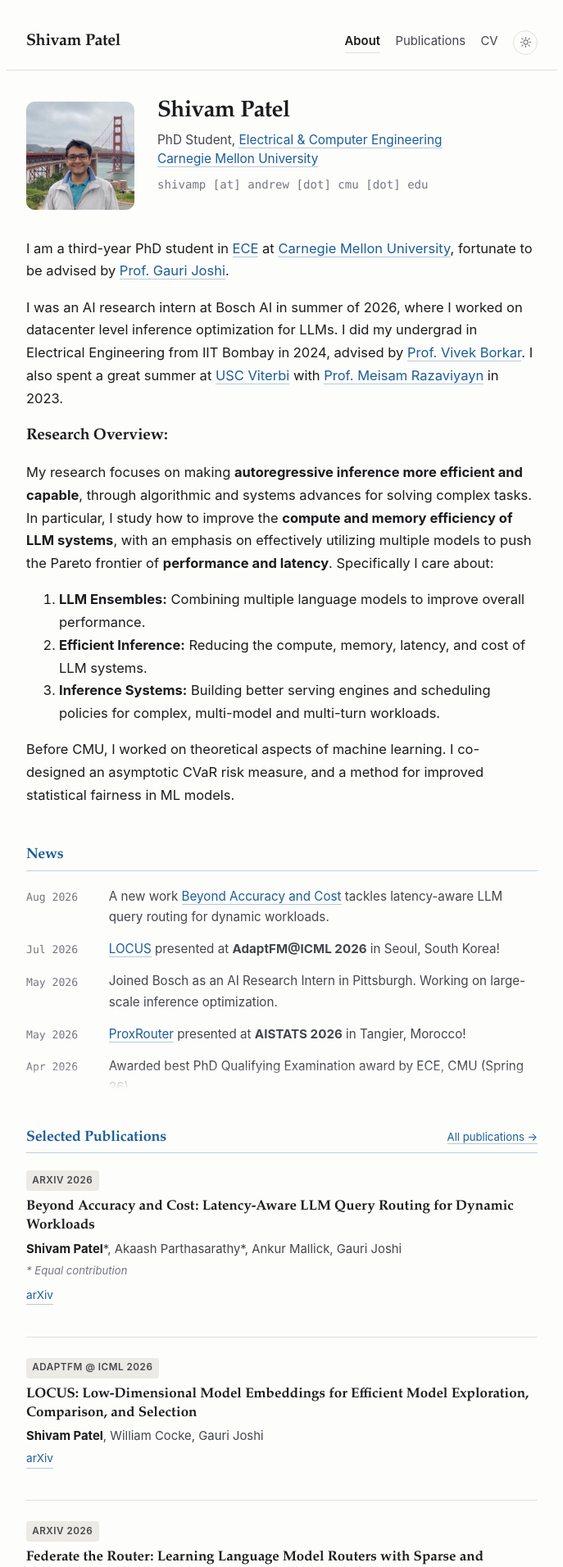
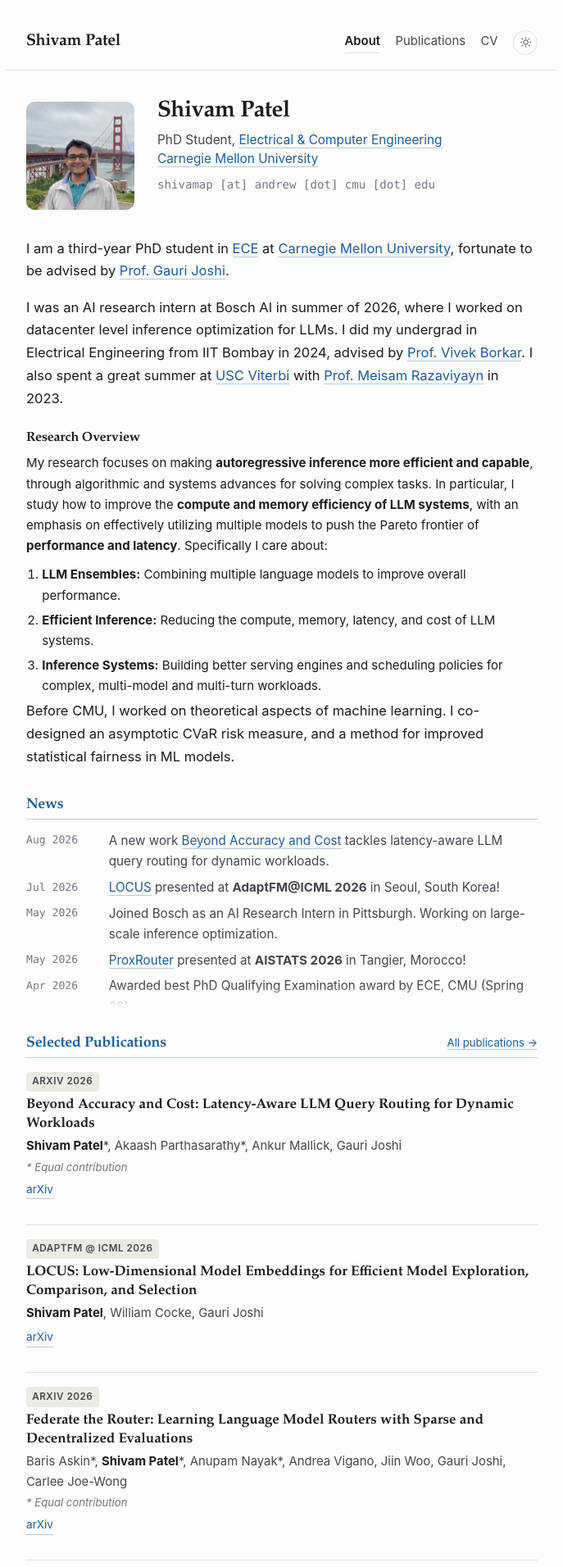
Before and after one commit to patel-shivam/patel-shivam.github.io, a Jekyll site: the page built from index.md, in a window 1280 px wide. Shown: the top 1912 px of the page at 82% size, without its empty margins (296-983 px from the left). Built offline with Jekyll 4.4.1, drawn with Linux system fonts in a browser that asks for light colours; some of the changed text lies outside the part shown.

Commit message:
Correct email, drop GitHub footer link, tighten homepage spacing
- Email is shivamap@andrew.cmu.edu, corrected in the contact line, the footer
  mailto and the site config
- Remove the GitHub link from the footer
- Awards list is now compact and scrolls, matching the news list
- Reduce padding inside publication entries on both the homepage and
  /publications, and the gaps between news items
- Pull section rules closer to the surrounding content
- Set the research overview a notch smaller as supporting detail

Co-Authored-By: Claude Opus 5 <noreply@anthropic.com>
Claude-Session: https://claude.ai/code/session_016zpS9cH7qZsbhLngH4iYxp

```diff
--- a/_config.yml
+++ b/_config.yml
@@ -17,16 +17,14 @@ author:
   department: Electrical & Computer Engineering
   affiliation: Carnegie Mellon University
   affiliation_url: https://www.ece.cmu.edu
-  email: shivamp [at] andrew [dot] cmu [dot] edu
+  email: shivamap [at] andrew [dot] cmu [dot] edu
   photo: /assets/img/social-card.jpg
 
 links:
   - name: Email
-    url: "mailto:shivamp@andrew.cmu.edu"
+    url: "mailto:shivamap@andrew.cmu.edu"
   - name: Google Scholar
     url: "https://scholar.google.co.in/citations?user=-842QRIAAAAJ&hl=en"
-  - name: GitHub
-    url: "https://github.com/patel-shivam"
   - name: CV
     url: "/files/CV_current.pdf"
 
--- a/assets/css/style.css
+++ b/assets/css/style.css
@@ -703,3 +703,53 @@ h2.section {
 .copy-btn.ok { color: #fff; background: var(--accent); border-color: var(--accent); }
 :root[data-theme="dark"] .copy-btn.ok { color: #10151b; }
 .bibtex { padding-right: 4.5rem; }
+
+/* ══ Homepage density ══════════════════════════════════════════════════
+   Tightens the vertical rhythm: less air around section rules, between
+   news items, inside publication entries, and in the awards list. */
+
+/* Section rules sit closer to the content on both sides. */
+h2.section {
+  margin: 2.1rem 0 .8rem;
+  padding-bottom: .35rem;
+}
+.paper h2.section { margin-top: 2.5rem; }
+
+/* News: tighter rows. */
+.news { max-height: 13.5rem; }
+.news dl { gap: 0 .9rem; }
+.news dd { margin-bottom: .38rem; }
+.news dt { padding-top: .1rem; }
+
+/* Publications: less padding per entry, on both the homepage and /publications. */
+.pub { padding-bottom: .85rem; margin-bottom: .85rem; }
+.pub .venue { margin-bottom: .3rem; }
+.pub .title { margin-bottom: .18rem; }
+.pub .authors { margin-bottom: .1rem; }
+.pub .note { margin-bottom: .28rem; }
+.pub .actions { margin-top: .3rem; }
+
+/* Experience / awards rows. */
+.stack > li { padding: .4rem 0; }
+.stack.compact > li { padding: .3rem 0; font-size: .92rem; }
+.stack.compact .what strong { display: inline; }
+.stack.compact .what span { display: block; font-size: .85rem; }
+
+/* Awards scrolls like the news list rather than running down the page. */
+.stack.scroller {
+  max-height: 11rem;
+  overflow-y: auto;
+  padding-right: .4rem;
+  -webkit-mask-image: linear-gradient(to bottom, #000 86%, transparent 100%);
+          mask-image: linear-gradient(to bottom, #000 86%, transparent 100%);
+}
+
+/* Research overview reads as supporting detail, so set it a notch smaller. */
+.overview-head {
+  font-size: 1rem;
+  margin: 1.5rem 0 .5rem;
+}
+.overview { font-size: .94rem; }
+.overview p { margin-bottom: .6rem; }
+.overview ol { padding-left: 1.2rem; margin: 0; }
+.overview li { margin-bottom: .3rem; }
--- a/index.md
+++ b/index.md
@@ -12,7 +12,7 @@ description: >-
       <span>PhD Student, <a href="https://www.ece.cmu.edu">Electrical &amp; Computer Engineering</a></span>
       <span class="inst"><a href="https://www.cmu.edu">Carnegie Mellon University</a></span>
     </p>
-    <p class="contact">shivamp [at] andrew [dot] cmu [dot] edu</p>
+    <p class="contact">shivamap [at] andrew [dot] cmu [dot] edu</p>
   </div>
 </div>
 
@@ -22,12 +22,16 @@ I am a third-year PhD student in [ECE](https://www.ece.cmu.edu) at [Carnegie Mel
 I was an AI research intern at Bosch AI in summer of 2026, where I worked on datacenter level inference optimization for LLMs. I did my undergrad in Electrical Engineering from IIT Bombay in 2024, advised by [Prof. Vivek Borkar](https://en.wikipedia.org/wiki/Vivek_Borkar). I also spent a great summer at [USC Viterbi](https://viterbischool.usc.edu) with [Prof. Meisam Razaviyayn](https://sites.usc.edu/razaviyayn/) in 2023.
 
 
-### Research Overview:
+<h3 class="overview-head">Research Overview</h3>
+
+<div class="overview" markdown="1">
 My research focuses on making **autoregressive inference more efficient and capable**, through algorithmic and systems advances for solving complex tasks. In particular, I study how to improve the **compute and memory efficiency of LLM systems**, with an emphasis on effectively utilizing multiple models to push the Pareto frontier of **performance and latency**. Specifically I care about:
 1. **LLM Ensembles:** Combining multiple language models to improve overall performance.
 2. **Efficient Inference:** Reducing the compute, memory, latency, and cost of LLM systems.
 3. **Inference Systems:** Building better serving engines and scheduling policies for complex, multi-model and multi-turn workloads.
 
+
+</div>
 
 Before CMU, I worked on theoretical aspects of machine learning. I co-designed an asymptotic CVaR risk measure, and a method for improved statistical fairness in ML models.
 
@@ -70,7 +74,7 @@ Before CMU, I worked on theoretical aspects of machine learning. I co-designed a
 
 <h2 class="section">Awards</h2>
 
-<ul class="stack">
+<ul class="stack compact scroller">
   <li><span class="when">2026</span><span class="what"><strong>Exemplary PhD Qualifying Examination Performance</strong><span>ECE, Carnegie Mellon University</span></span></li>
   <li><span class="when">2025 – 26</span><span class="what"><strong>William Messner Endowed Fellowship</strong><span>ECE, Carnegie Mellon University</span></span></li>
   <li><span class="when">2024 – 25</span><span class="what"><strong>Carnegie Institute of Technology Dean's Fellowship</strong><span>Carnegie Mellon University</span></span></li>
```
